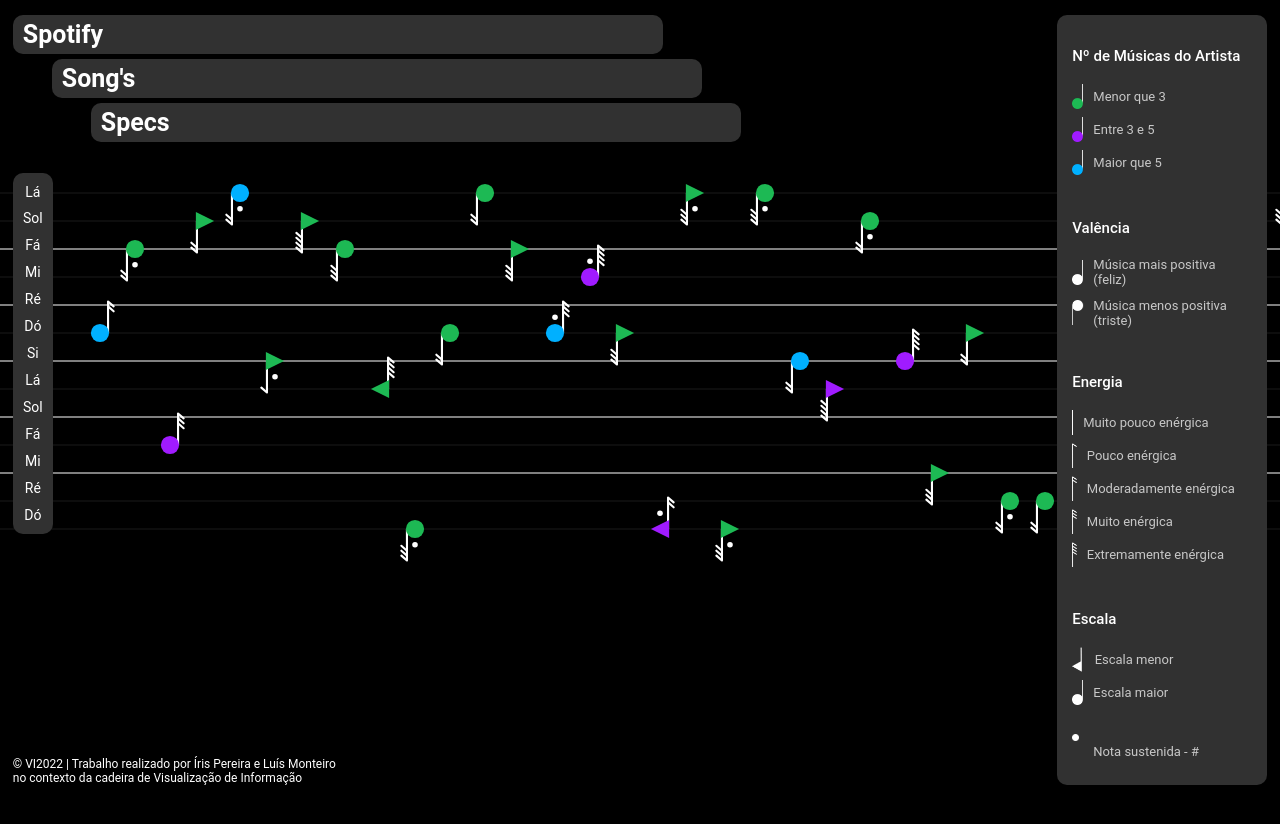
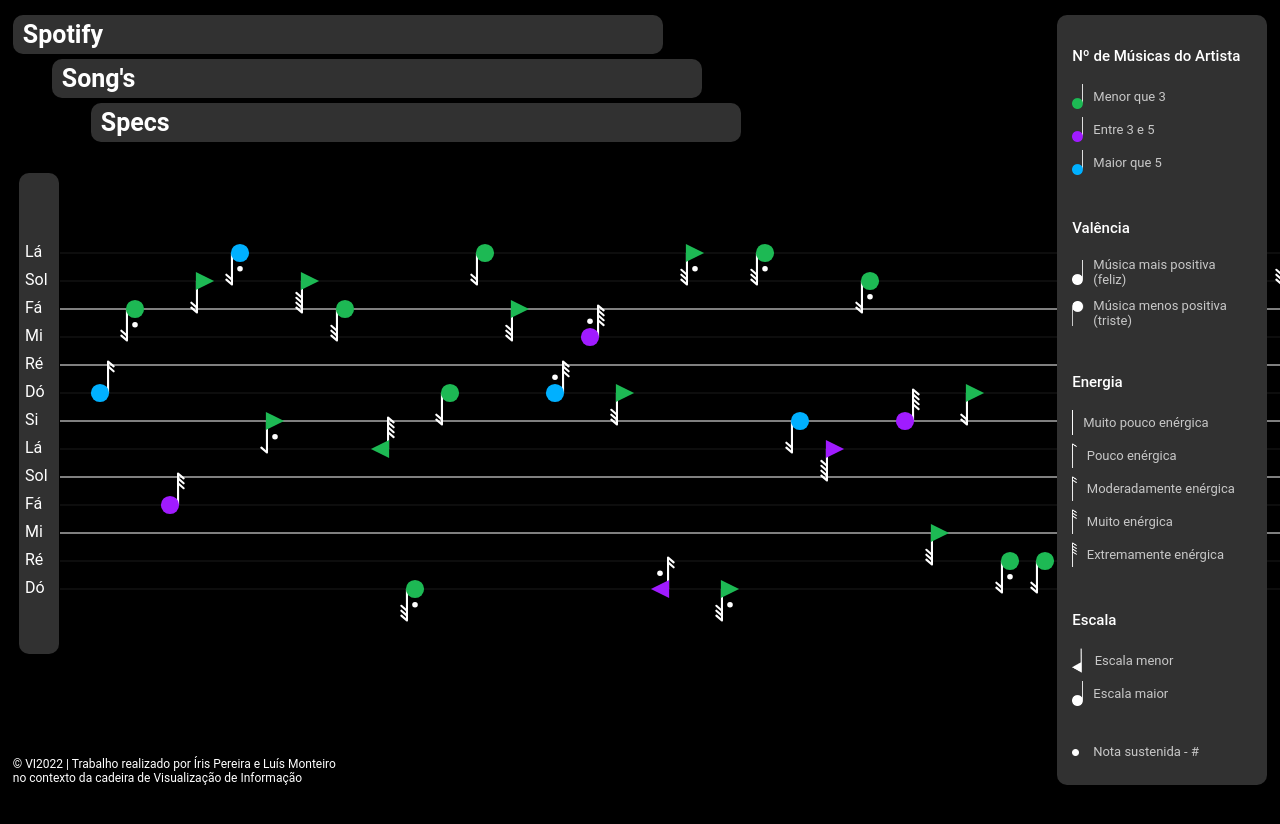
Before and after one commit to lmonteiro18/vi-analise-dados, a plain HTML site: page index.html in a window 1280 px wide. Shown: the top 824 px of the page. After the commit the page ends 800 px from the top, so only its background shows below. Drawn offline with nearby package versions, Linux system fonts and the light colour scheme.

Commit message:
ajuste de posicionamentos das labels das notas

```diff
--- a/index.html
+++ b/index.html
@@ -25,19 +25,7 @@
   </div>
 
   <div class="box" id="keys">
-    <p>Lá</p>
-    <p>Sol</p>
-    <p>Fá</p>
-    <p>Mi</p>
-    <p>Ré</p>
-    <p>Dó</p>
-    <p>Si</p>
-    <p>Lá</p>
-    <p>Sol</p>
-    <p>Fá</p>
-    <p>Mi</p>
-    <p>Ré</p>
-    <p>Dó</p>
+    <p style="opacity:0">Dó</p>
   </div>
 
   <div class="box" id="legendas">
@@ -109,6 +97,7 @@
 </div>
 
   <div id="Graphs"></div>
+  <div id="Graphs2"></div>
 
   <p id="copyright">&copy VI2022 | Trabalho realizado por Íris Pereira e Luís Monteiro <br> no contexto da cadeira de Visualização de Informação</p>
 
--- a/script.js
+++ b/script.js
@@ -163,7 +163,13 @@ async function useData() {
 
   let svg = d3.select("#Graphs").append("svg")
     .attr("width", svg_width)
-    .style("min-height", "100vh");
+    .style("min-height", "60vh");
+
+  let svg2 = d3.select("#Graphs2").append("svg")
+      .attr("width", 100)
+      .style("min-height", "60vh");
+
+  let notas_labels = ["Dó", "Ré", "Mi", "Fá", "Sol", "Lá", "Si", "Dó", "Ré", "Mi", "Fá", "Sol", "Lá"];
 
   //NOTA
   //variáveis círculo
@@ -196,13 +202,19 @@ async function useData() {
     let y_linhaPauta = altura_total - i * espacamento_vertical;
     pauta.append("line")
       .attr("class", "linha_pauta")
-      .attr("x1", 0)
+      .attr("x1", 60)
       .attr("y1", y_linhaPauta)
       .attr("x2", svg_width)
       .attr("y2", y_linhaPauta)
       .attr("stroke", "white")
       .attr("stroke-width", 1)
       .style("opacity", i % 2 === 1 || i === 0 || i === n_linhas - 1 ? "0.1" : "1");
+    svg2.append("text")
+        .attr("class", "notas_labels")
+        .attr("x", 25)
+        .attr("y", y_linhaPauta + 4)
+        .attr("fill", "white")
+        .text(notas_labels[i]);
   }
 
   let multiplicador = 0;
--- a/styles.css
+++ b/styles.css
@@ -8,10 +8,24 @@ body {
   padding-top: 5px;
 }
 
-svg {
+#Graphs{
+  display: flex;
+  flex-direction: column;
+  justify-content: center;
   position: absolute;
   top: 160px;
-  z-index: -10;
+  z-index: 5;
+  min-height: 75vh;
+}
+
+#Graphs2{
+  display: flex;
+  flex-direction: column;
+  justify-content: center;
+  position: fixed;
+  top: 160px;
+  z-index: 15;
+  min-height: 75vh;
 }
 
 .info {
@@ -61,17 +75,24 @@ h1 {
 #keys {
   position: fixed;
   top: 173px;
-  left: 1%;
+  left: 1.5%;
   display: inline-block;
   width: 40px;
+  height: 60vh;
   font-size: 14px;
   text-align: center;
   padding: 0.5px 0;
   border-radius: 10px;
+  z-index: 10;
 }
 
 #keys p {
   margin: 0 0 27.4% 0;
+}
+
+.notas_labels{
+  position: fixed;
+  top: 160px;
 }
 
 #keys p:first-of-type {
@@ -92,6 +113,7 @@ h1 {
   right: 0;
   top: 0;
   height: 95%;
+  z-index: 10;
 }
 
 #n_musicas, #valencia, #energia, #escala {
@@ -134,7 +156,7 @@ h1 {
 #tamanho_sustenida {
   height: 7px;
   width: auto;
-  margin-bottom: 15px;
+
 }
 
 #valencia2 {
```
